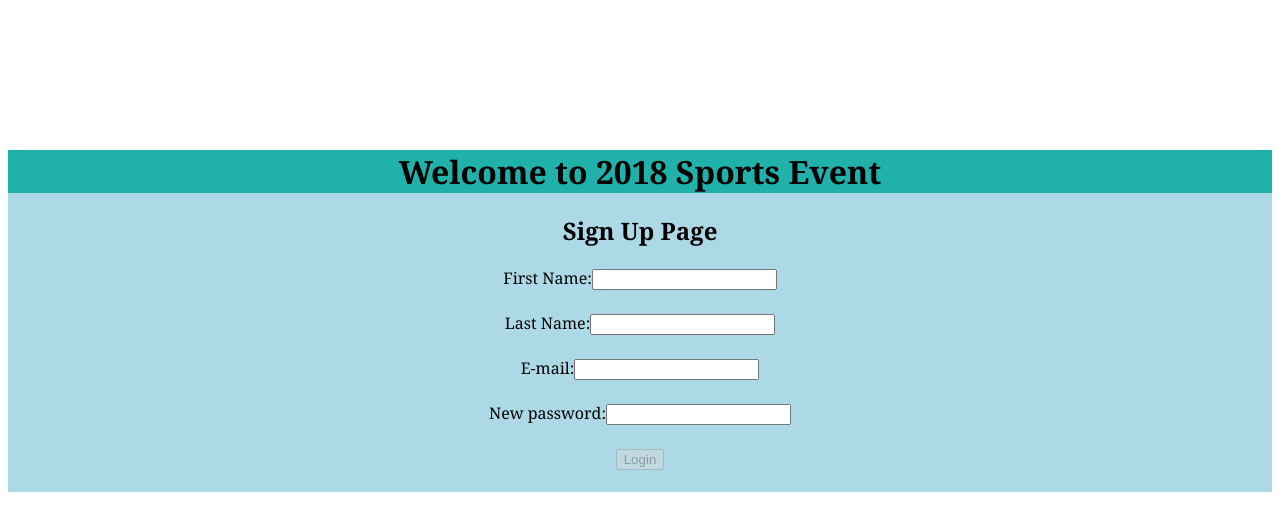
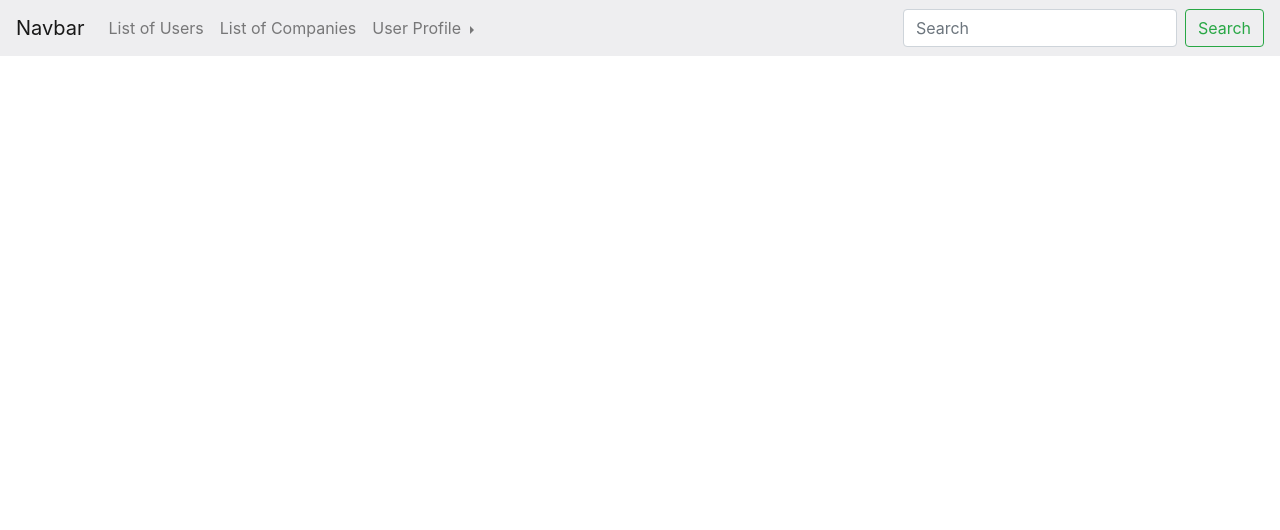
Before and after one commit to gsingare/angular-training, an Angular app in the folder training/: page / in a window 1280 px wide. Shown: the top 530 px of the page. Built offline with nearby package versions, Linux system fonts and the light colour scheme.

Commit message:
06.26.2018 Assignment on bootstrap

```diff
--- a/training/angular.json
+++ b/training/angular.json
@@ -23,9 +23,14 @@
               "src/assets"
             ],
             "styles": [
+              "./node_modules/bootstrap/dist/css/bootstrap.min.css",
               "src/styles.css"
             ],
-            "scripts": []
+            "scripts": [
+              "./node_modules/jquery/dist/jquery.slim.min.js",
+              "./node_modules/popper.js/dist/umd/popper.min.js",
+              "./node_modules/bootstrap/dist/js/bootstrap.min.js"
+             ]
           },
           "configurations": {
             "production": {
--- a/training/package.json
+++ b/training/package.json
@@ -22,7 +22,10 @@
     "@angular/router": "^6.0.0",
     "core-js": "^2.5.4",
     "rxjs": "^6.0.0",
-    "zone.js": "^0.8.26"
+    "zone.js": "^0.8.26",
+    "bootstrap": "^4.1.1",
+    "jquery": "^3.3.1",
+    "popper.js": "^1.14.3"
   },
   "devDependencies": {
     "@angular/compiler-cli": "^6.0.0",
--- a/training/src/app/app.component.html
+++ b/training/src/app/app.component.html
@@ -1,12 +1,62 @@
 
-<div>
+
+<nav class="navbar navbar-expand-lg navbar navbar-light" style ="background-color: rgba(9, 3, 39, 0.068)">
+  <button class="navbar-toggler" type="button" data-toggle="collapse" data-target="#navbarTogglerDemo03" aria-controls="navbarTogglerDemo03" aria-expanded="false" aria-label="Toggle navigation">
+    <span class="navbar-toggler-icon"></span>
+  </button>
+  <a class="navbar-brand" href="#">Navbar</a>
+
+  <div class="collapse navbar-collapse" id="navbarTogglerDemo03">
+    <ul class="navbar-nav mr-auto mt-2 mt-lg-0">
+      <li class="nav-item">
+        <a class="nav-link" href="#">List of Users</a>
+      </li>
+      <li class="nav-item">
+        <a class="nav-link" href="#">List of Companies</a>
+      </li>
+
+
+      <li class="btn-group dropright">
+        <a class="nav-link dropdown-toggle" href="#" id="navbarDropdown" role="button" data-toggle="dropdown" aria-haspopup="true" aria-expanded="false">
+          User Profile
+        </a>
+        <div class="dropdown-menu" aria-labelledby="navbarDropdown">
+            <a class="nav-link dropdown-toggle" href="#" id="navbarDropdown" role="button" data-toggle="dropdown" aria-haspopup="true" aria-expanded="false">Settings</a>
+            <div class="dropdown-menu" aria-labelledby="navbarDropdown">
+            <li><a class="dropdown-item" href="#">Change Profile Name</a></li>
+            <li><a class="dropdown-item" href="#">Change Password</a></li>
+            <li><a class="dropdown-item" href="#">Theme settings</a></li>
+            </div>
+            <div class="dropdown-divider"> </div>
+          <li><a class="dropdown-item" href="#">Change Password</a></li>
+          <li><a class="dropdown-item" href="#">Preferences</a></li>
+
+
+
+         </div>
+
+
+      </li>
+    </ul>
+
+    <form class="form-inline my-2 my-lg-0">
+      <input class="form-control mr-sm-2" type="search" placeholder="Search" aria-label="Search">
+      <button class="btn btn-outline-success my-2 my-sm-0" type="submit">Search</button>
+    </form>
+  </div>
+</nav>
+
+
+
+
+<!--<div>
   <user-registration></user-registration>
 
-  <!--
+
     <mohan-textbox></mohan-textbox>
     Welcome to Angular2
   <mohan-buttons [table]="users"></mohan-buttons>
   <mohan-datagrid [table]="users"></mohan-datagrid>
-  <mohan-datagrid [table]="Companies"></mohan-datagrid>-->
+  <mohan-datagrid [table]="Companies"></mohan-datagrid>
 
-</div>
+</div>-->
--- a/training/src/app/user_registration/user.registration.html
+++ b/training/src/app/user_registration/user.registration.html
@@ -1,7 +1,13 @@
-<div class="user-registration">
+<div *ngIf="_userDetails !=null">
+        Log in successfull
+        <label>{{_userDetails.Firstname}}</label>
+    </div>
+
+  <div class="user-registration"  *ngIf="_userDetails ==null">
     <h1>Welcome to 2018 Sports Event</h1>
         <h2>Sign Up Page</h2>
 
+<!--User Details : {{_userDetails | json}}-->
         <div class="first">
                 <label>First Name:</label>
                 <input type="text" [value]="userdetails.firstname" (input)="userdetails.firstname = $event.target.value">
--- a/training/src/app/user_registration/user.registration.ts
+++ b/training/src/app/user_registration/user.registration.ts
@@ -13,7 +13,7 @@
 
   public userdetails = {firstname: "", lastname: "", email :"", password:"",
   firstnameerror:"", lastnameerror:"", emailerror:null, passworderror:null, disableLogin: true};
-
+public _userDetails;
   public validateEmail(event){
     console.log ("validating the email");
     this.userdetails.email = event.target.value;
@@ -67,7 +67,7 @@
     }
 
     let data = '';
-    this.remoteservice.getResponse('/assets/userdetails.json',{}).subscribe((data) => data = data);
+    this.remoteservice.getResponse('/assets/userdetails.json',{}).subscribe((data) => this._userDetails = data);
 
 
   }
--- a/training/src/index.html
+++ b/training/src/index.html
@@ -8,6 +8,18 @@
 
   <meta name="viewport" content="width=device-width, initial-scale=1">
   <link rel="icon" type="image/x-icon" href="favicon.ico">
+
+  <script>
+      $(document).ready(function(){
+        $('.dropdown-submenu a.test').on("click", function(e){
+          $(this).next('ul').toggle();
+          e.stopPropagation();
+          e.preventDefault();
+        });
+      });
+      </script>
+
+
 </head>
 
 <body>
```
Also changed, not shown: 1 other file (tests, documents, lock files or other folders).
